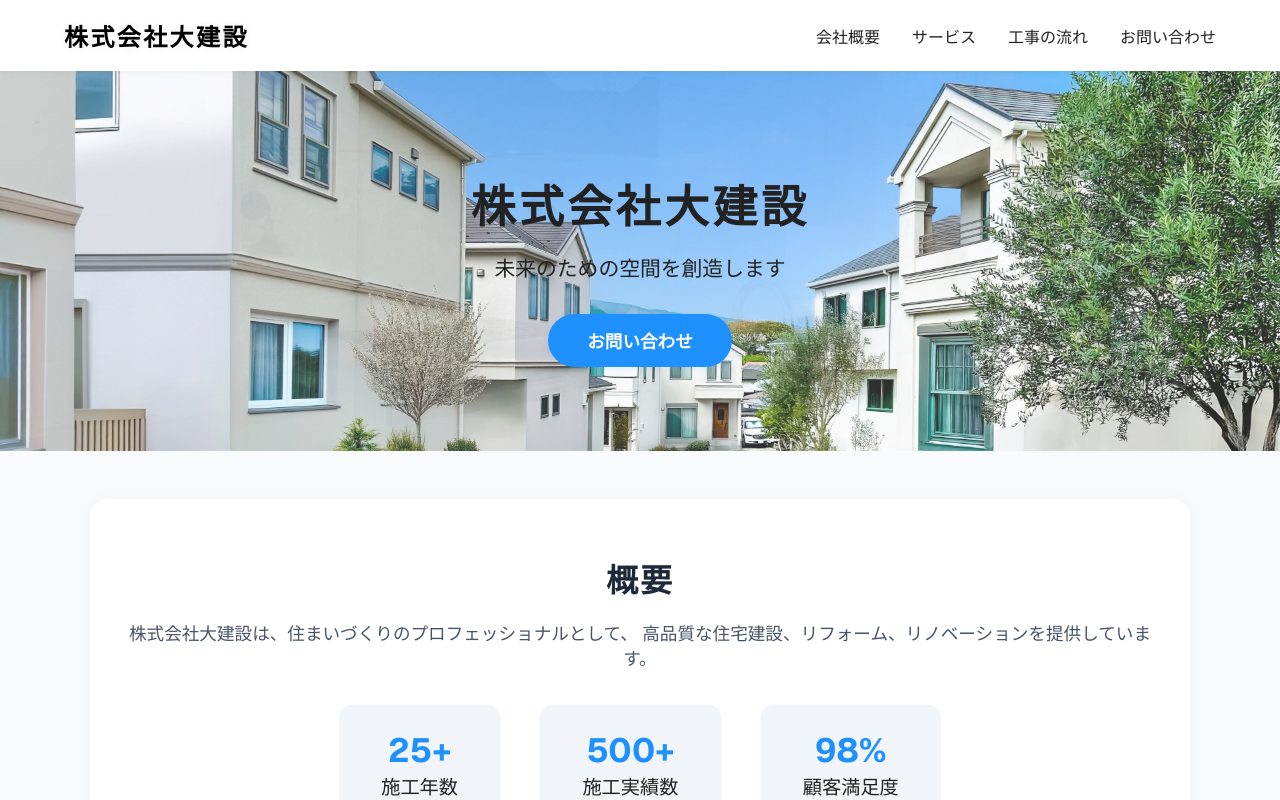
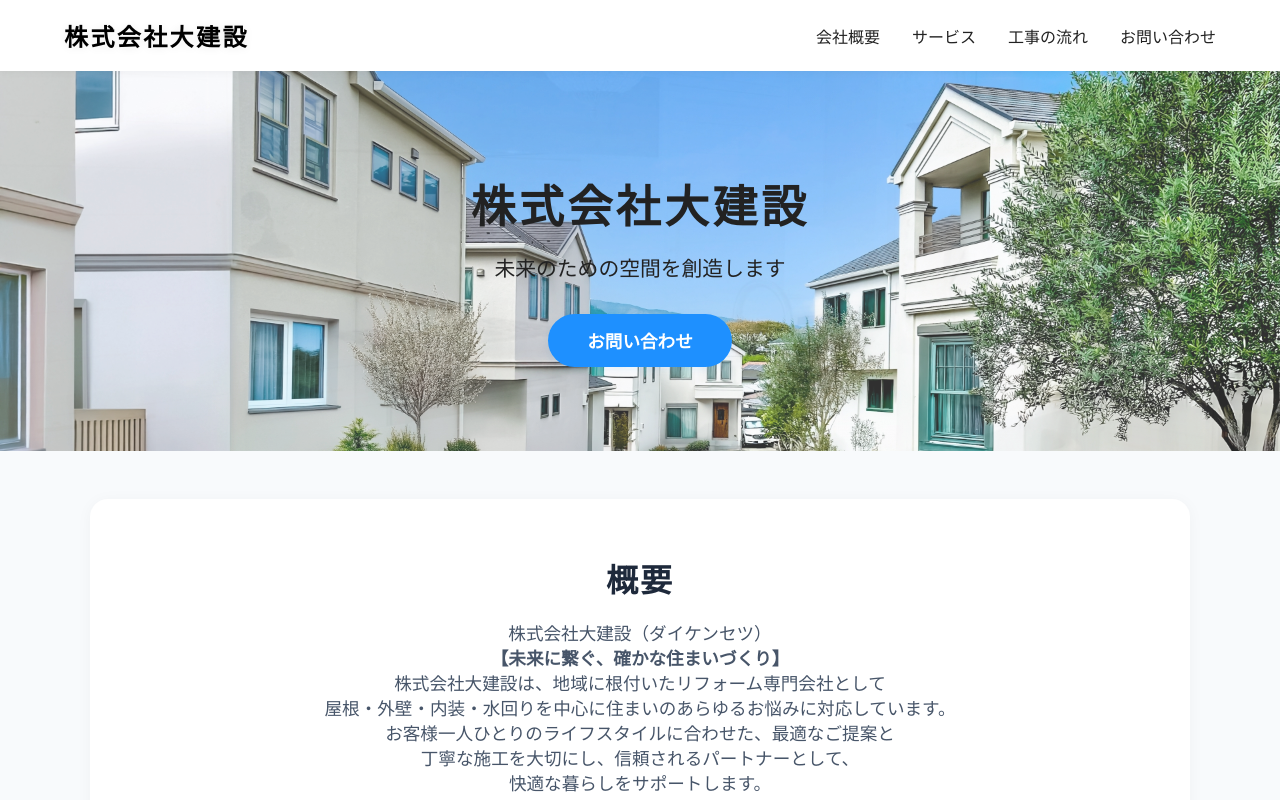
Before and after one commit to koteharyu/daiken_hp, a Next.js app: page / in a window 1280 px wide. Shown: the top 800 px of the page. Built offline with nearby package versions, Linux system fonts and the light colour scheme.

Commit message:
概要テキストの変更

```diff
--- a/src/app/page.tsx
+++ b/src/app/page.tsx
@@ -39,8 +39,13 @@ export default function Home() {
       <section className={styles.section} id="about">
         <h2>概要</h2>
         <p className={styles.sectionLead}>
-          株式会社大建設は、住まいづくりのプロフェッショナルとして、
-          高品質な住宅建設、リフォーム、リノベーションを提供しています。
+          株式会社大建設（ダイケンセツ）<br />
+          <strong>【未来に繋ぐ、確かな住まいづくり】</strong><br />
+          株式会社大建設は、地域に根付いたリフォーム専門会社として<br />
+          屋根・外壁・内装・水回りを中心に住まいのあらゆるお悩みに対応しています。<br />
+          お客様一人ひとりのライフスタイルに合わせた、最適なご提案と<br />
+          丁寧な施工を大切にし、信頼されるパートナーとして、<br />
+          快適な暮らしをサポートします。
         </p>
         <div className={styles.statsRow}>
           <div className={styles.statBox}><span>25+</span><br />施工年数</div>
```
